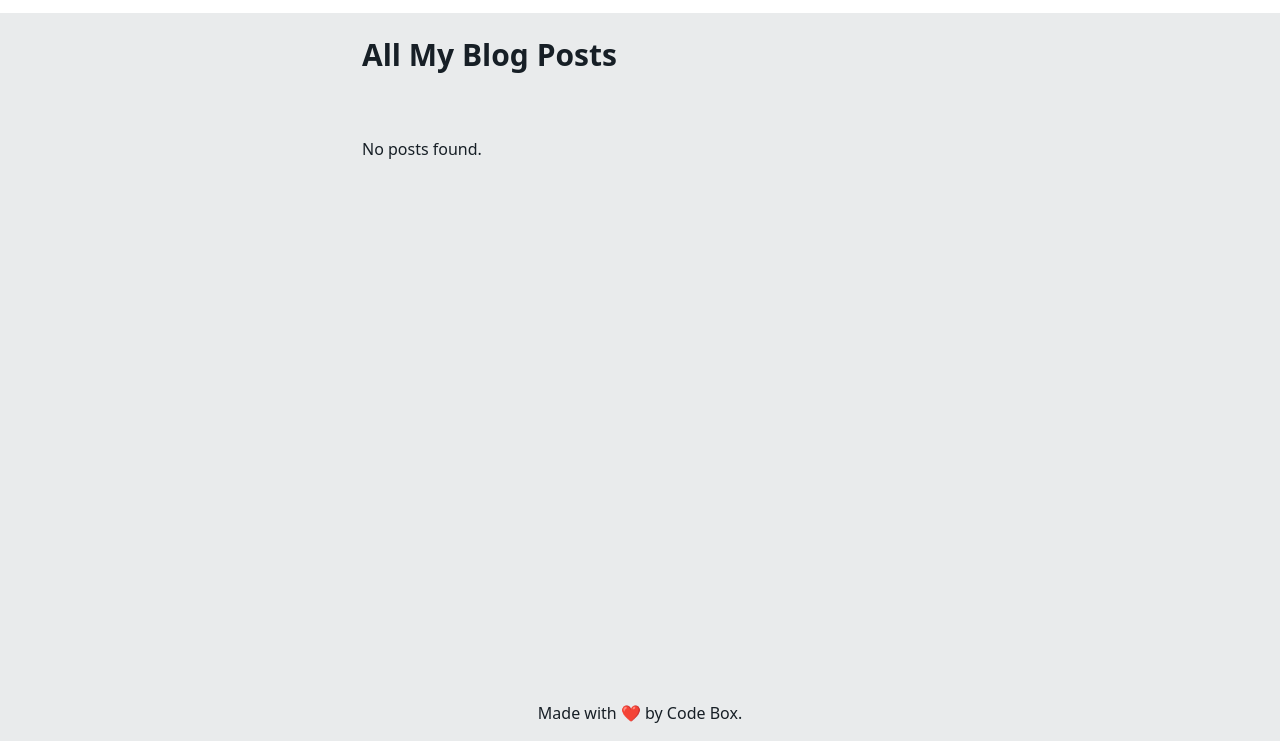
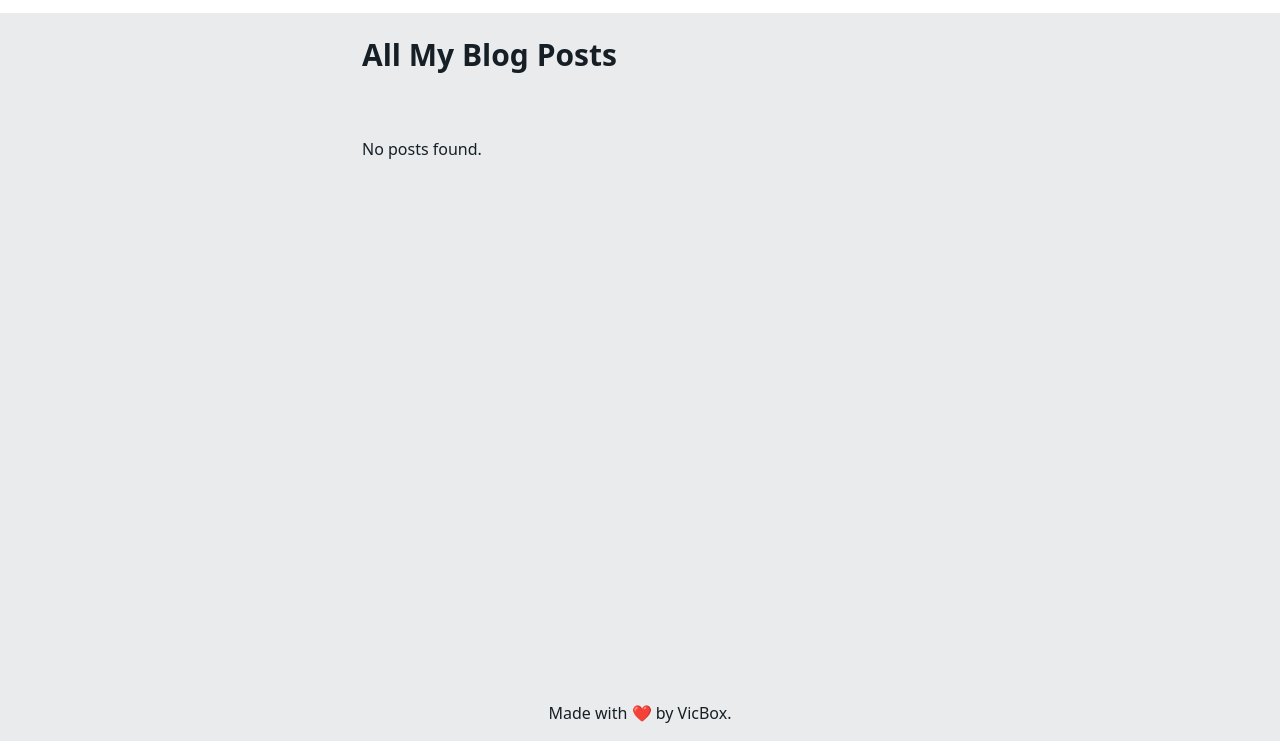
Before and after one commit to wxzzxrdresurrection/wxzzxrdresurrection.github.io, an Astro site: page /blog in a window 1280 px wide. Shown: the part 59-800 px from the top of the page. Built offline with nearby package versions, Linux system fonts and the light colour scheme; Astro itself is replaced by a stand-in of ours.

Commit message:
adding creator's info at the footer

```diff
--- a/src/components/Footer.astro
+++ b/src/components/Footer.astro
@@ -2,5 +2,5 @@
 
 ---
 <footer class="container py-4 text-center">
-  <p>Made with ❤️ by Code Box.</p>
+  <p>Made with ❤️ by <a href="https://vicbox.dev" target="_blank" rel="noopener noreferrer">VicBox</a>.</p>
 </footer>
```
